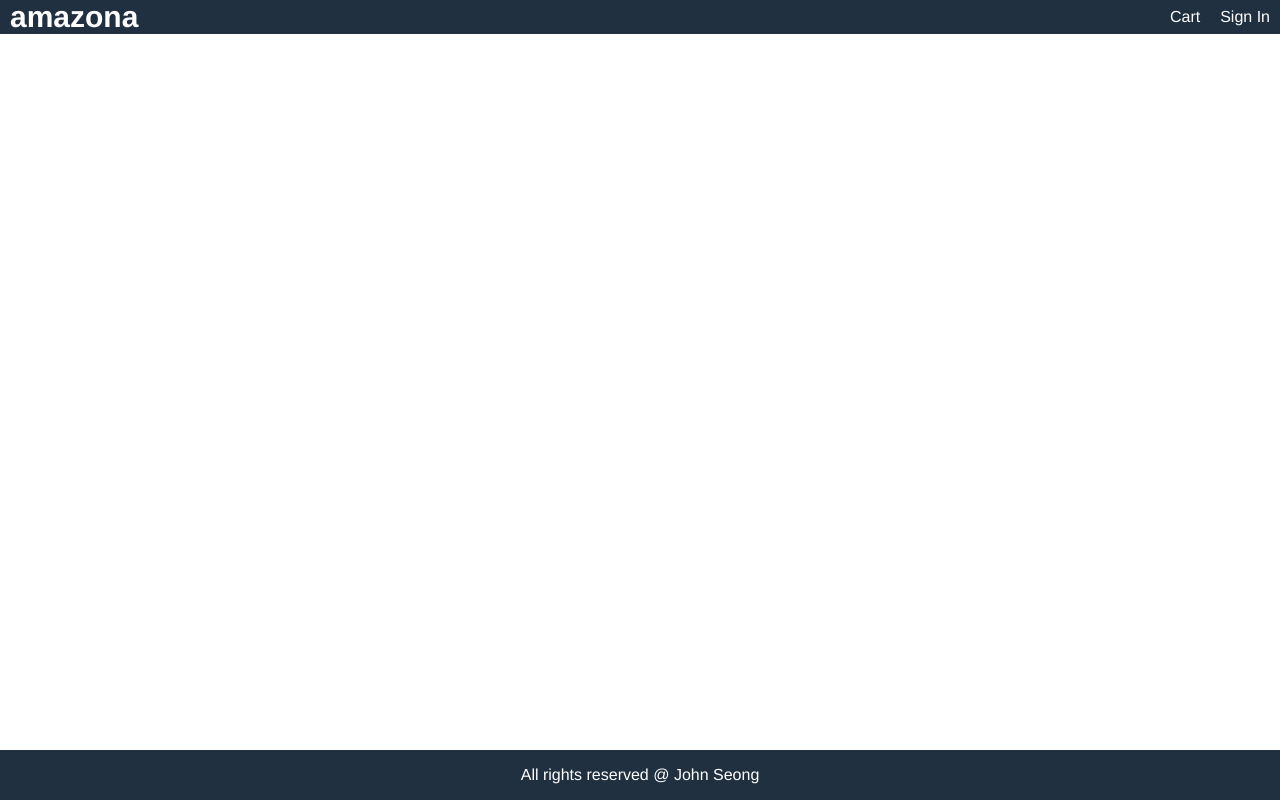
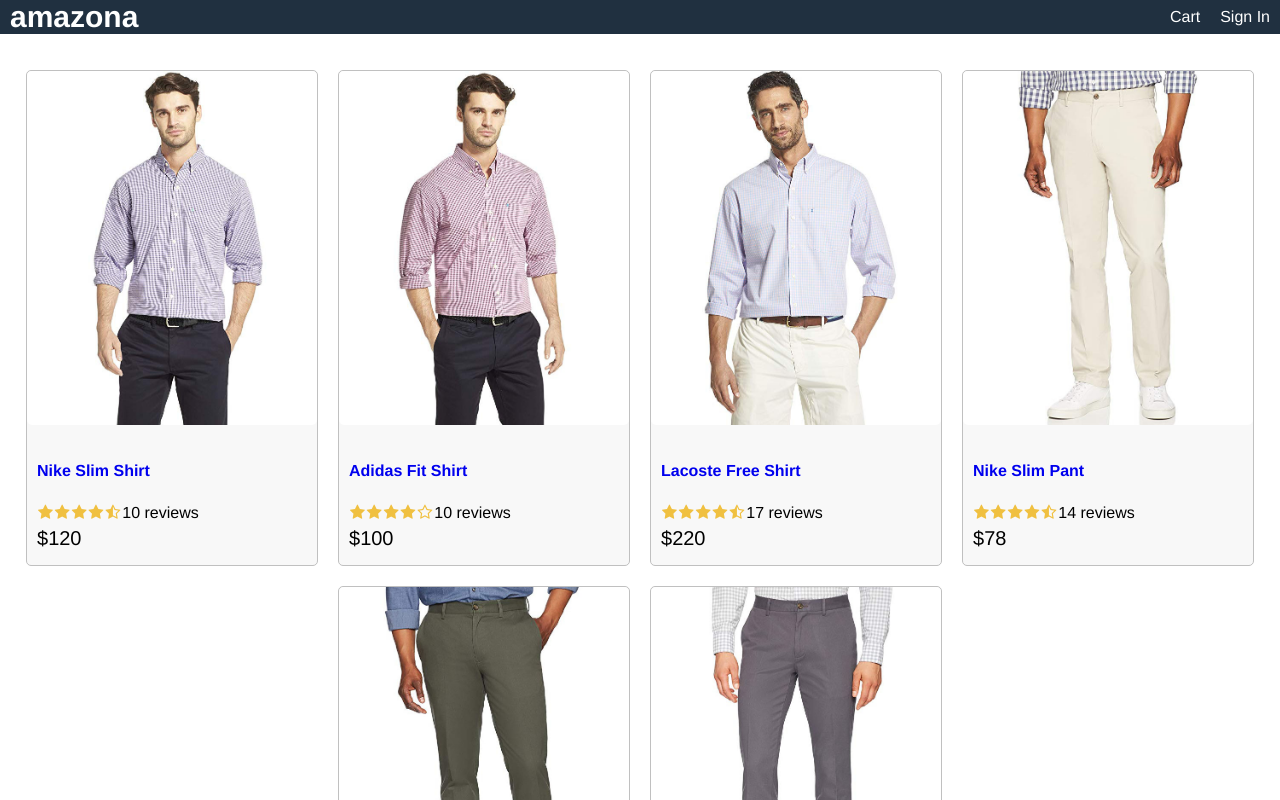
Before and after one commit to sandole/amazona, a React (Create React App) app in the folder frontend/: page / in a window 1280 px wide. Shown: the top 800 px of the page. Built offline with nearby package versions, Linux system fonts and the light colour scheme.

Commit message:
react router 6 changes

```diff
--- a/frontend/src/App.js
+++ b/frontend/src/App.js
@@ -12,8 +12,8 @@ function App() {
         <Header/>
         <main>
           <Routes>
-            <Route path="/product/:id" component={ProductScreen}></Route>
-            <Route path="/" component={HomeScreen}></Route>
+            <Route path="/product/:id" element={<ProductScreen/>}></Route>
+            <Route path="/" element={<HomeScreen/>}></Route>
           </Routes>
         </main>
         <Footer/>
```
